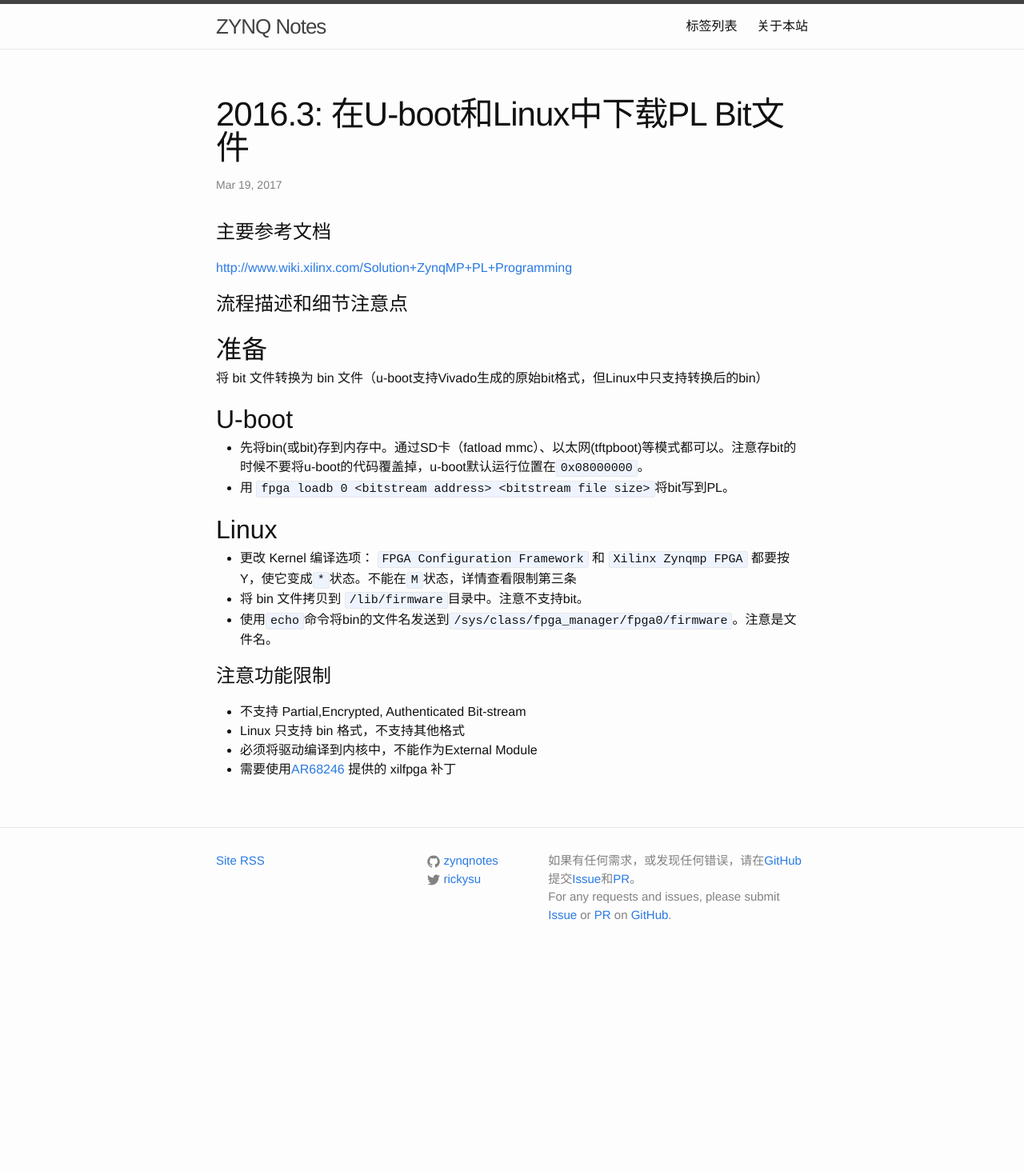
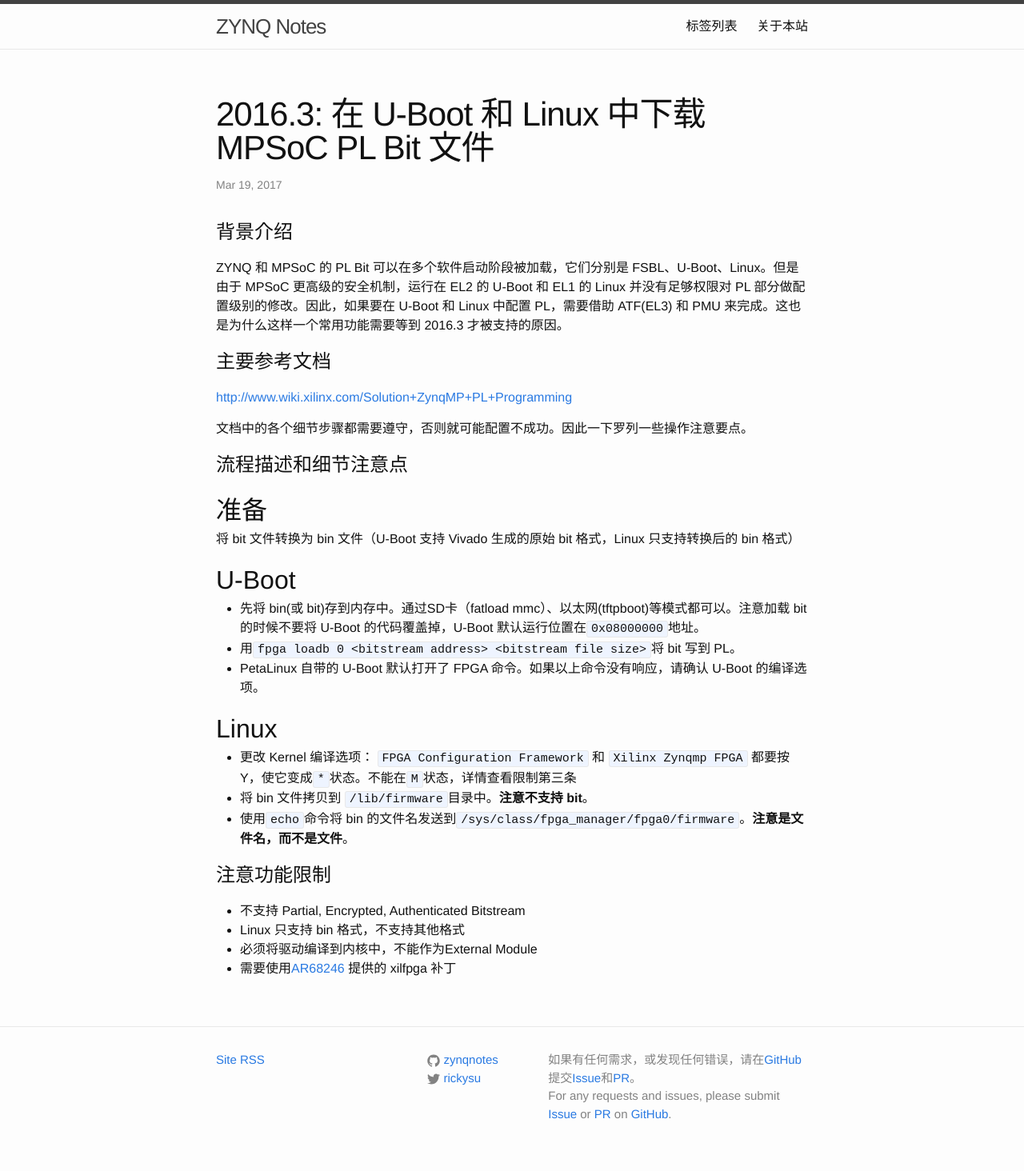
Before and after one commit to zynqnotes/zynqnotes.github.io, a Jekyll site: the page built from _posts/2017-03-19-program-pl-with-u-boot-linux.md, in a window 1280 px wide. Shown: the whole page at 80% size. Built offline with Jekyll 4.4.1, drawn with Linux system fonts in a browser that asks for light colours; before the commit the page ends 1215 px from its top, so only the background shows below that.

Commit message:
add background, add spaces, more accurate descriptions

```diff
--- a/_posts/2017-03-19-program-pl-with-u-boot-linux.md
+++ b/_posts/2017-03-19-program-pl-with-u-boot-linux.md
@@ -1,34 +1,43 @@
 ---
 layout: post
-title:  "2016.3: 在U-boot和Linux中下载PL Bit文件"
+title:  "2016.3: 在 U-Boot 和 Linux 中下载 MPSoC PL Bit 文件"
 date:   2017-03-19 14:00:00
 categories: Experiences
 tags:
 - 2016.3
 - Linux
-- u-boot
+- U-Boot
 - PL
+- MPSoC
 ---
+# 背景介绍
+
+ZYNQ 和 MPSoC 的 PL Bit 可以在多个软件启动阶段被加载，它们分别是 FSBL、U-Boot、Linux。但是由于 MPSoC 更高级的安全机制，运行在 EL2 的 U-Boot 和 EL1 的 Linux 并没有足够权限对 PL 部分做配置级别的修改。因此，如果要在 U-Boot 和 Linux 中配置 PL，需要借助 ATF(EL3) 和 PMU 来完成。这也是为什么这样一个常用功能需要等到 2016.3 才被支持的原因。
+
 # 主要参考文档
 
 [http://www.wiki.xilinx.com/Solution+ZynqMP+PL+Programming](http://www.wiki.xilinx.com/Solution+ZynqMP+PL+Programming)
 
+文档中的各个细节步骤都需要遵守，否则就可能配置不成功。因此一下罗列一些操作注意要点。
+
 # 流程描述和细节注意点
 
 ## 准备
-将 bit 文件转换为 bin 文件（u-boot支持Vivado生成的原始bit格式，但Linux中只支持转换后的bin）
+将 bit 文件转换为 bin 文件（U-Boot 支持 Vivado 生成的原始 bit 格式，Linux 只支持转换后的 bin 格式）
 
-## U-boot
-- 先将bin(或bit)存到内存中。通过SD卡（fatload mmc）、以太网(tftpboot)等模式都可以。注意存bit的时候不要将u-boot的代码覆盖掉，u-boot默认运行位置在`0x08000000`。
-- 用 `fpga loadb 0 <bitstream address> <bitstream file size>`将bit写到PL。
+## U-Boot
+- 先将 bin(或 bit)存到内存中。通过SD卡（fatload mmc）、以太网(tftpboot)等模式都可以。注意加载 bit 的时候不要将 U-Boot 的代码覆盖掉，U-Boot 默认运行位置在`0x08000000`地址。
+- 用`fpga loadb 0 <bitstream address> <bitstream file size>`将 bit 写到 PL。
+- PetaLinux 自带的 U-Boot 默认打开了 FPGA 命令。如果以上命令没有响应，请确认 U-Boot 的编译选项。
+
 
 ## Linux
 - 更改 Kernel 编译选项： `FPGA Configuration Framework` 和 `Xilinx Zynqmp FPGA` 都要按 Y，使它变成`*`状态。不能在`M`状态，详情查看限制第三条
-- 将 bin 文件拷贝到 `/lib/firmware`目录中。注意不支持bit。
-- 使用`echo`命令将bin的文件名发送到`/sys/class/fpga_manager/fpga0/firmware`。注意是文件名。
+- 将 bin 文件拷贝到 `/lib/firmware`目录中。**注意不支持 bit**。
+- 使用`echo`命令将 bin 的文件名发送到`/sys/class/fpga_manager/fpga0/firmware`。**注意是文件名，而不是文件**。
 
 # 注意功能限制
-- 不支持 Partial,Encrypted, Authenticated Bit-stream
+- 不支持 Partial, Encrypted, Authenticated Bitstream
 - Linux 只支持 bin 格式，不支持其他格式
 - 必须将驱动编译到内核中，不能作为External Module
 - 需要使用[AR68246](https://www.xilinx.com/support/answers/68246.html) 提供的 xilfpga 补丁
```
